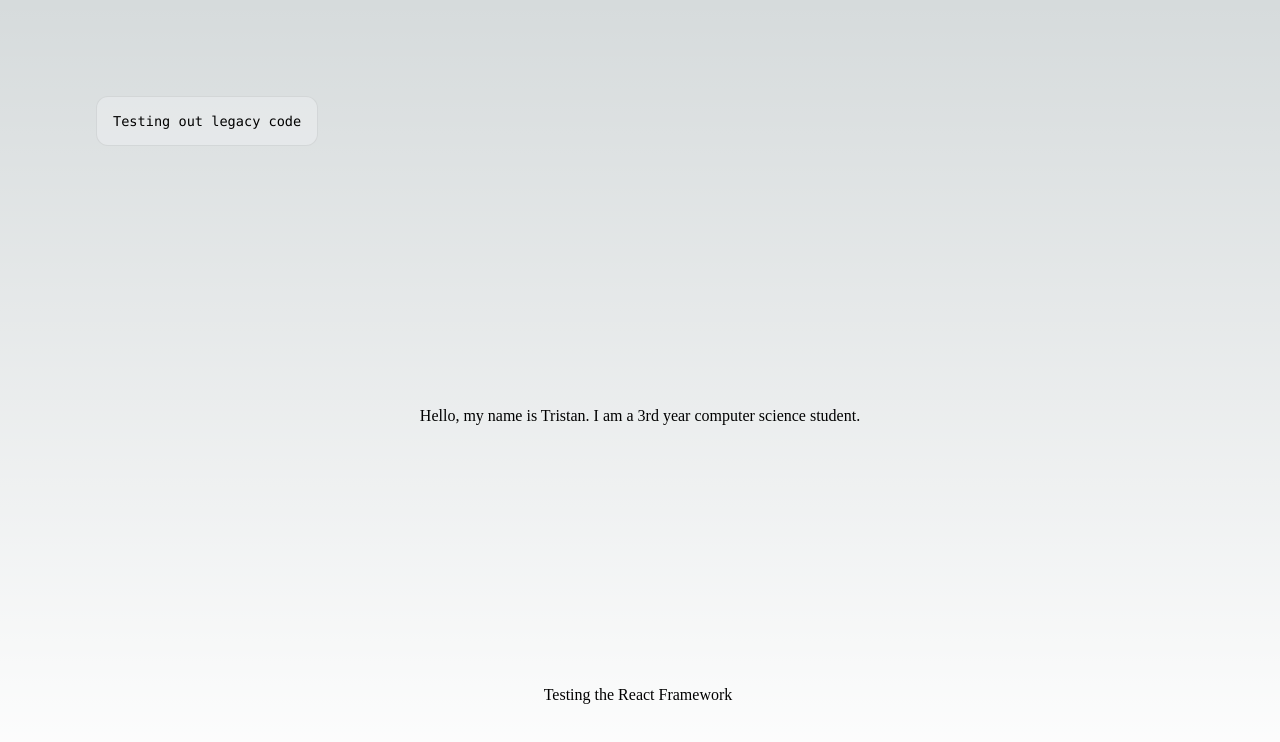
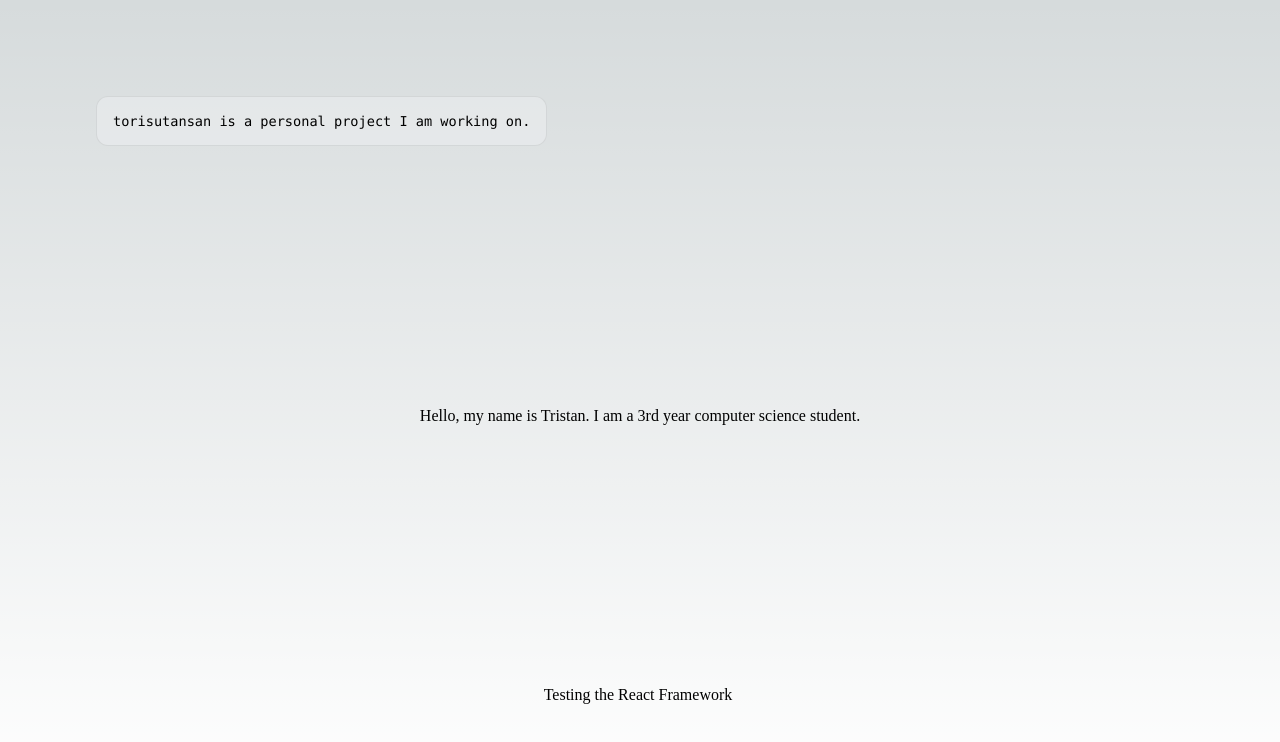
Before and after one commit to torisutansan02/torisutansan, a Next.js app: page / in a window 1280 px wide. Shown: the top 742 px of the page. Built offline with nearby package versions, Linux system fonts and the light colour scheme.

Commit message:
Editing index.js

```diff
--- a/pages/index.js
+++ b/pages/index.js
@@ -17,7 +17,7 @@ export default function Home() {
       <main className={styles.main}>
         <div className={styles.description}>
           <p>
-            Testing out legacy code
+            torisutansan is a personal project I am working on.
           </p>
         </div>
 
```
